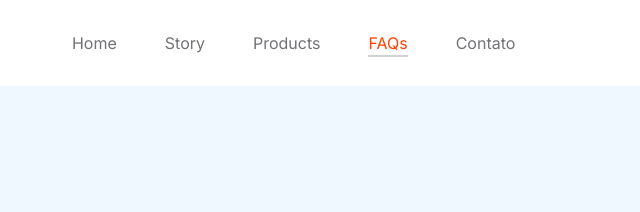
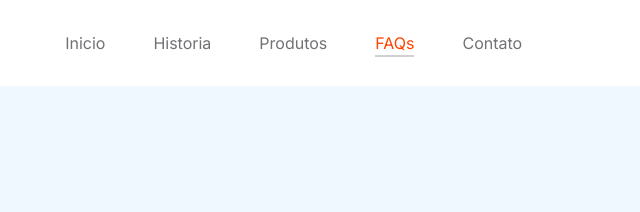
Before and after one commit to igordants/ProjetoIntegrador, a plain HTML site: page 2127_little_fashion/faq.html in a window 1280 px wide. Shown: the top 212 px of the page, 408-1048 px from the left. Drawn offline with Linux system fonts and the light colour scheme.

Commit message:
configurando

```diff
--- a/2127_little_fashion/faq.html
+++ b/2127_little_fashion/faq.html
@@ -59,15 +59,15 @@ https://www.tooplate.com/view/2127-little-fashion
                     <div class="collapse navbar-collapse" id="navbarNav">
                         <ul class="navbar-nav mx-auto">
                             <li class="nav-item">
-                                <a class="nav-link" href="index.html">Home</a>
+                                <a class="nav-link" href="index.html">Inicio</a>
                             </li>
 
                             <li class="nav-item">
-                                <a class="nav-link" href="about.html">Story</a>
+                                <a class="nav-link" href="about.html">Historia</a>
                             </li>
 
                             <li class="nav-item">
-                                <a class="nav-link" href="products.html">Products</a>
+                                <a class="nav-link" href="products.html">Produtos</a>
                             </li>
 
                             <li class="nav-item">
```
Also changed, not shown: index.html (renamed from 2127_little_fashion/index.html).
